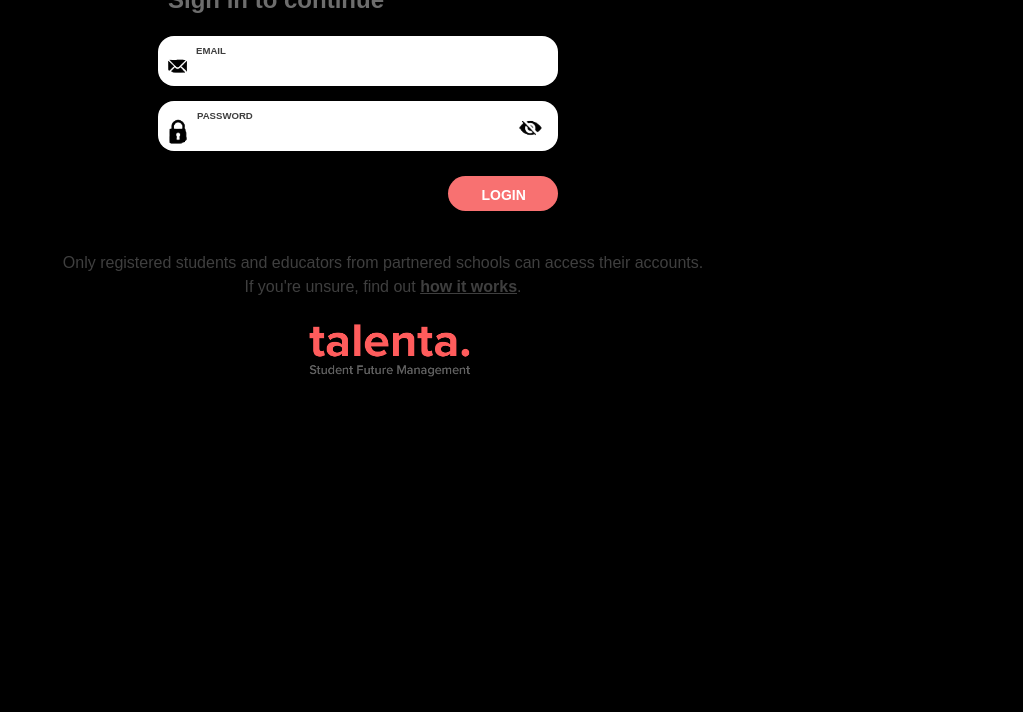
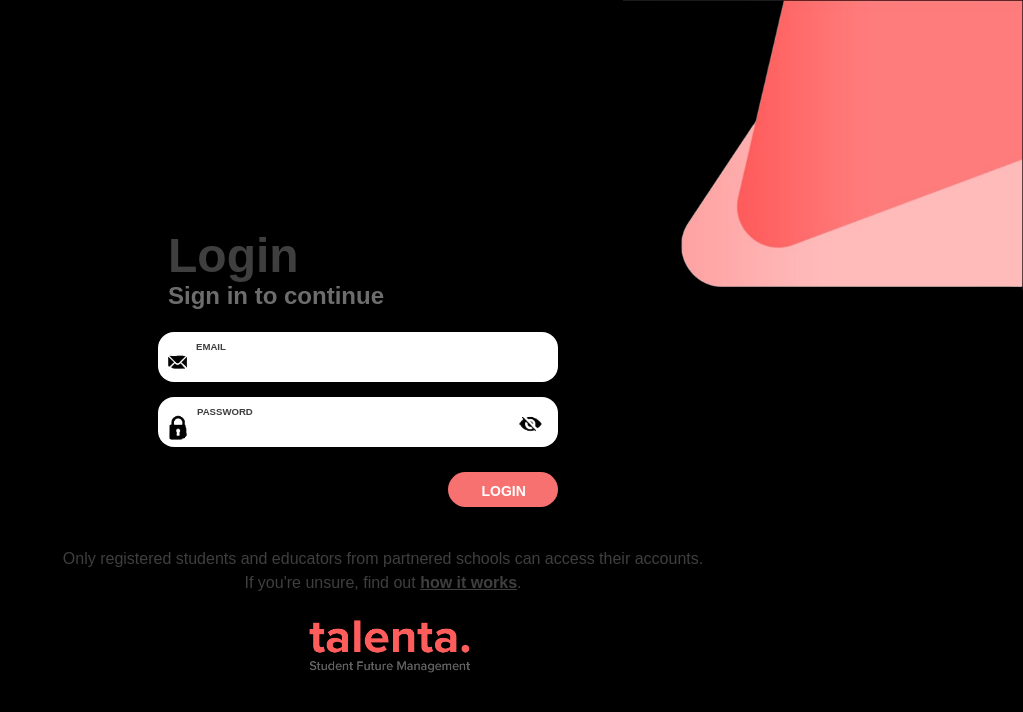
Before and after one commit to hindra2/talenta, a Next.js app: page /login-page in a window 1280 px wide. Shown: the top 712 px of the page, without its empty margins (257-1280 px from the left). Built offline with nearby package versions, Linux system fonts and the light colour scheme.

Commit message:
login page fix

```diff
--- a/src/app/login-page/page.tsx
+++ b/src/app/login-page/page.tsx
@@ -5,7 +5,7 @@ import Image from "next/image";
 export default function Home() {
   return (
     <main className="">
-      <div className="ml-[1291px] mt-[0px]"><Image src="/topRightBGLogin.png" alt="school logo" width={400} height={400} />
+      <div className="flex flex-col items-end"><Image src="/topRightBGLogin.png" alt="school logo" width={400} height={400} />
       </div>
       <div className="flex min-h-screen flex-col items-center justify-between p-24">
         <div className="mt-[-160px]">
```
